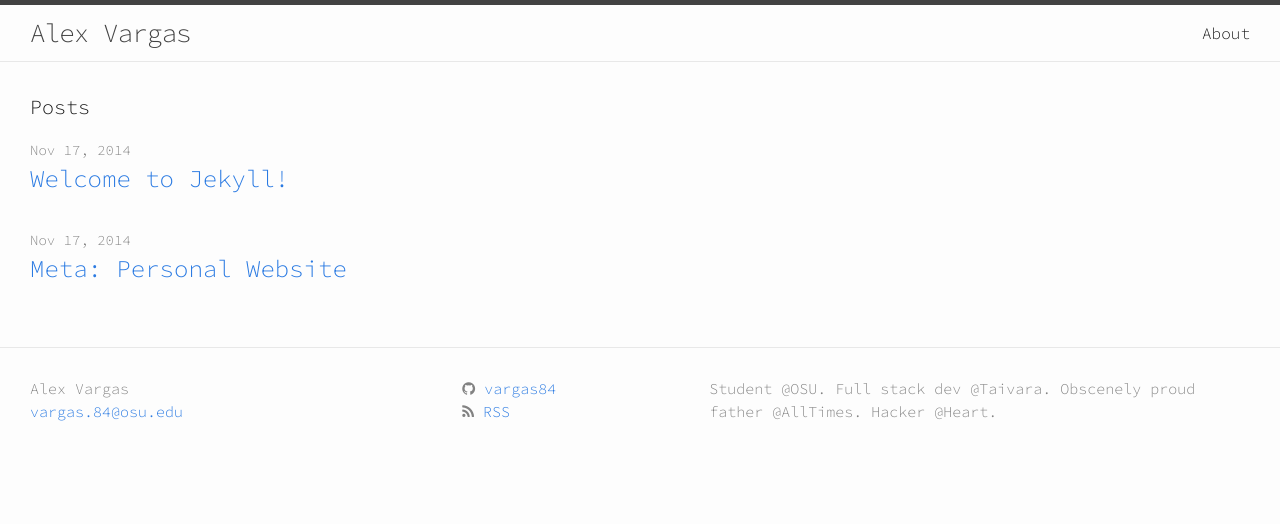
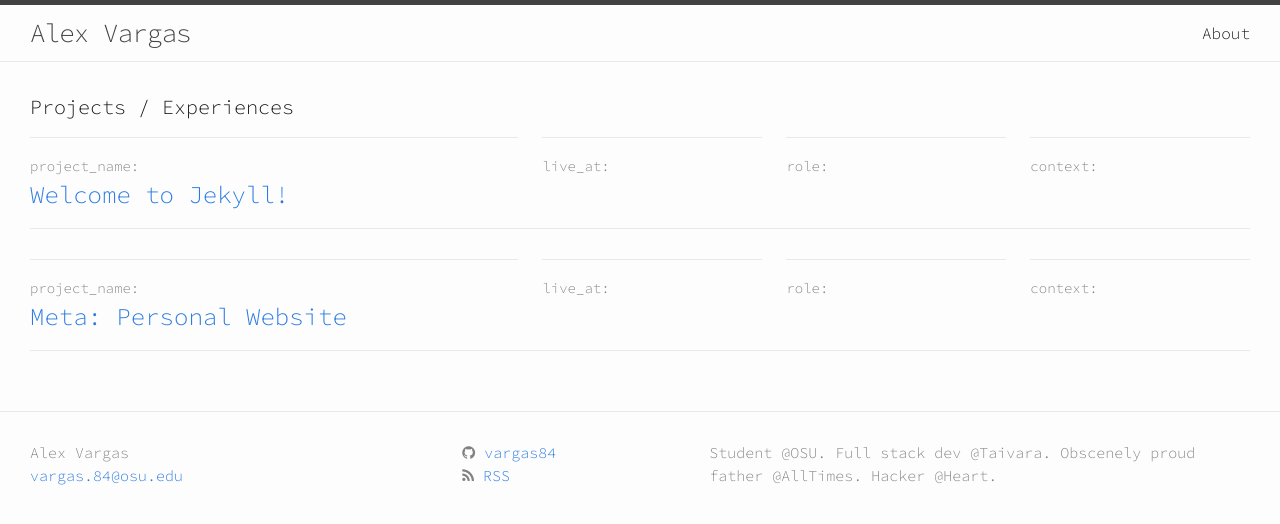
Before and after one commit to vargas84/vargas84.github.io, a Jekyll site: the page built from index.html, in a window 1280 px wide. Shown: the top 524 px of the page. Built offline with Jekyll 4.4.1, drawn with Linux system fonts in a browser that asks for light colours; nearby versions of some CDN libraries.

Commit message:
Update post-list styling.

```diff
--- a/_sass/_layout.scss
+++ b/_sass/_layout.scss
@@ -97,27 +97,6 @@
     font-size: 20px;
 }
 
-.post-list {
-    margin-left: 0;
-    list-style: none;
-
-    > li {
-        margin-bottom: $spacing-unit;
-    }
-}
-
-.post-meta {
-    font-size: $small-font-size;
-    color: $grey-color;
-}
-
-.post-link {
-    display: block;
-    font-size: 24px;
-}
-
-
-
 /**
  * Posts
  */
--- /dev/null
+++ b/_sass/_post_list.scss
@@ -0,0 +1,40 @@
+.post-list {
+
+  margin-left: 0;
+  list-style: none;
+
+  h2 {
+    margin: 0;
+  }
+
+  > li {
+    width: 100%;
+    margin-bottom: $spacing-unit;
+    border-bottom: 1px solid $grey-color-light;
+    @extend %clearfix;
+
+    div {
+      box-sizing: border-box;
+      -moz-box-sizing: border-box;
+      -webkit-box-sizing: border-box;
+
+      float: left;
+      border-top: 1px solid $grey-color-light;
+      padding: ($spacing-unit / 2) 0;
+    }
+
+    .post-list-name { width: 40%; }
+    .post-list-item { width: 18%; margin-left: 2%; }
+  }
+
+  .post-meta {
+    font-size: $small-font-size;
+    color: $grey-color;
+  }
+
+  .post-link {
+    display: block;
+    font-size: 24px;
+  }
+
+}
--- a/css/main.scss
+++ b/css/main.scss
@@ -49,6 +49,7 @@ $on-laptop:        800px;
 @import
         "base",
         "layout",
-        "syntax-highlighting",
-        "footer"
+        "syntax_highlighting",
+        "footer",
+        "post_list"
 ;
--- a/index.html
+++ b/index.html
@@ -6,16 +6,26 @@ layout: default
 
   <div class="home">
 
-    <h1 class="page-heading">Posts</h1>
+    <h1 class="page-heading">Projects / Experiences</h1>
 
     <ul class="post-list">
       {% for post in site.posts %}
         <li>
-          <span class="post-meta">{{ post.date | date: "%b %-d, %Y" }}</span>
-
-          <h2>
-            <a class="post-link" href="{{ post.url | prepend: site.baseurl }}">{{ post.title }}</a>
-          </h2>
+          <div class="post-list-name">
+            <span class="post-meta">project_name:</span>
+            <h2>
+              <a class="post-link" href="{{ post.url | prepend: site.baseurl }}">{{ post.title }}</a>
+            </h2>
+          </div>
+          <div class="post-list-item">
+            <span class="post-meta">live_at:</span>
+          </div>
+          <div class="post-list-item">
+            <span class="post-meta">role:</span>
+          </div>
+          <div class="post-list-item">
+            <span class="post-meta">context:</span>
+          </div>
         </li>
       {% endfor %}
     </ul>
```
Also changed, not shown: _sass/_syntax_highlighting.scss (renamed from _sass/_syntax-highlighting.scss).
